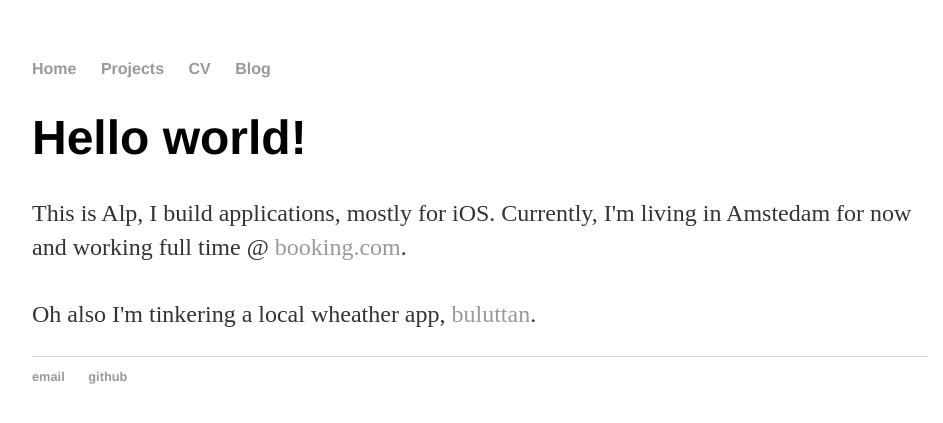
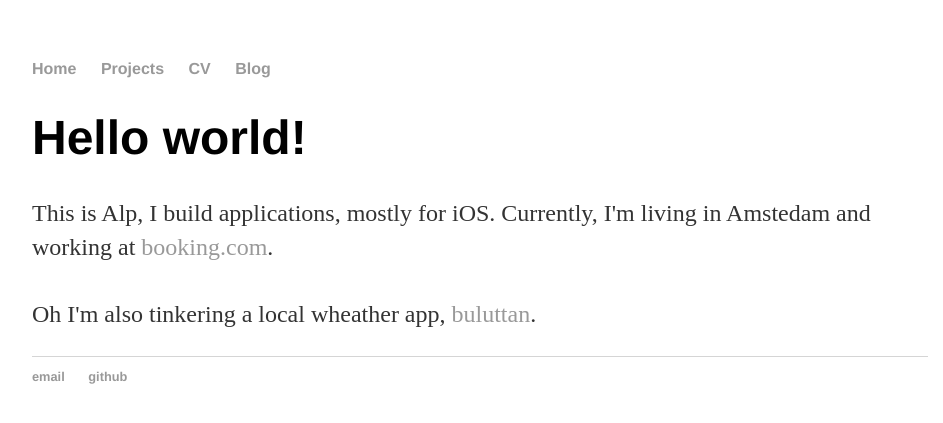
Before and after one commit to alpkeser/alpkeser.github.io, a Jekyll site: the page built from index.html, in a window 1280 px wide. Shown: the top 423 px of the page, without its empty margins (160-1103 px from the left). Built offline with Jekyll 4.4.1, drawn with Linux system fonts in a browser that asks for light colours.

Commit message:
Update index.html

```diff
--- a/index.html
+++ b/index.html
@@ -5,9 +5,9 @@ title: Alp Keser, Developer
 <div class="blurb">
 	<h1>Hello world!</h1>
 	<p>
-		This is Alp, I build applications, mostly for iOS. Currently, I'm living in Amstedam for now and working full time @ <a href="https://www.booking.com">booking.com</a>.
+		This is Alp, I build applications, mostly for iOS. Currently, I'm living in Amstedam and working at <a href="https://www.booking.com">booking.com</a>.
 		<br /><br />
-		Oh also I'm tinkering a local wheather app, <a href="https://itunes.apple.com/us/app/buluttan/id1169456055?mt=8">buluttan</a>.
+		Oh I'm also tinkering a local wheather app, <a href="https://itunes.apple.com/us/app/buluttan/id1169456055?mt=8">buluttan</a>.
 
 		</p>
 </div><!-- /.blurb -->
```
